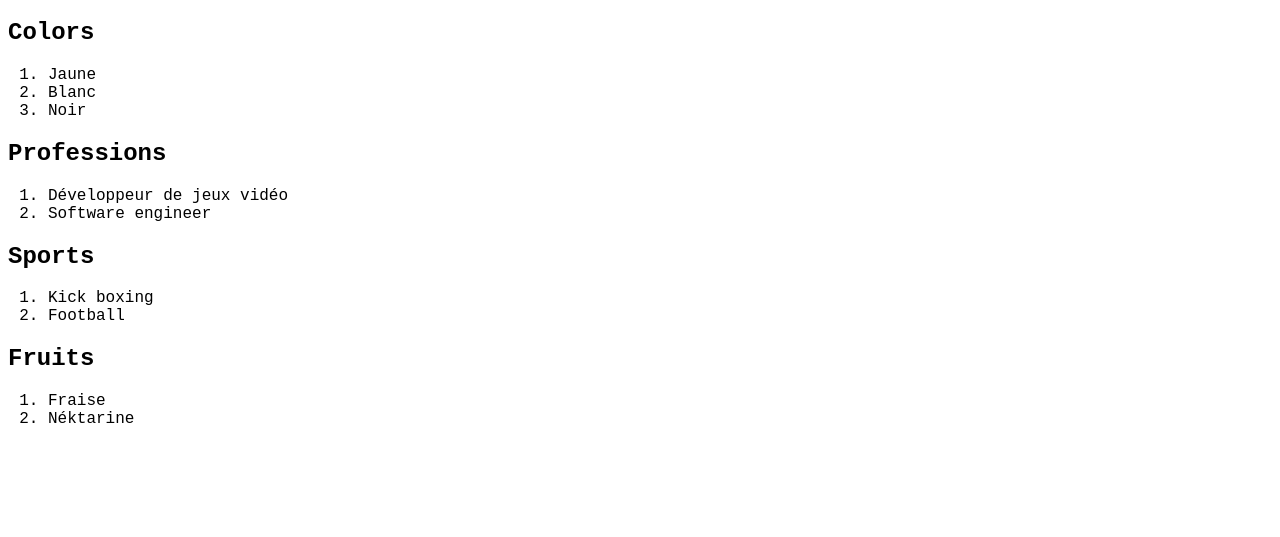
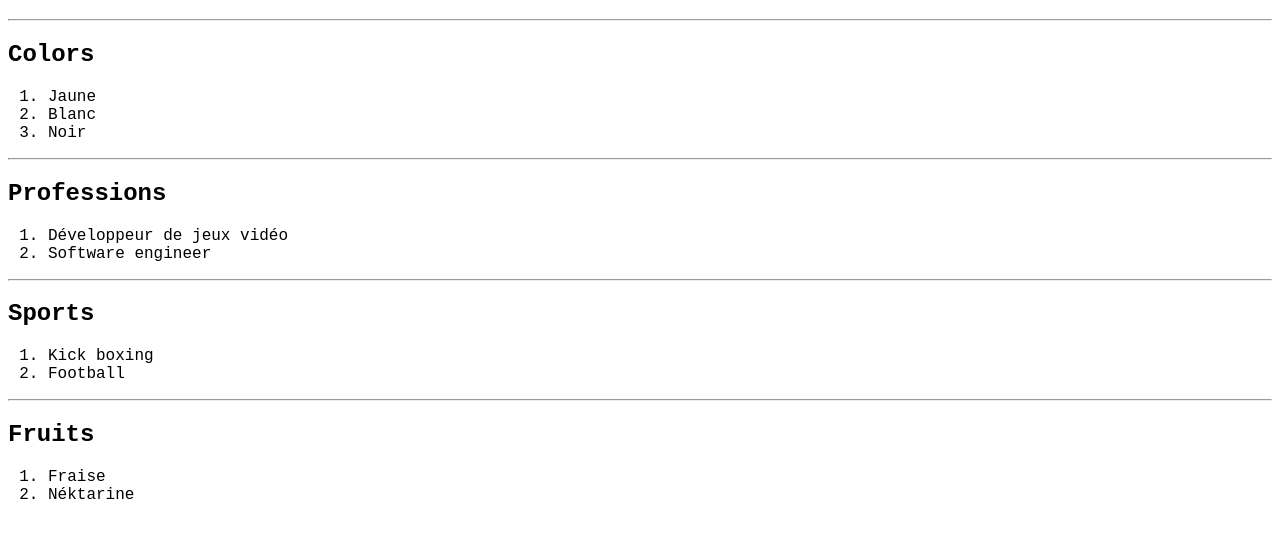
Before and after one commit to yasserfds/html-challenge, a plain HTML site: page files/index.html in a window 1280 px wide. Shown: the part 61-598 px from the top of the page. Drawn offline with Linux system fonts and the light colour scheme.

Commit message:
Update index.html

```diff
--- a/files/index.html
+++ b/files/index.html
@@ -14,22 +14,26 @@
         <div class="loader"></div>
     </div>
     <h1>Mes favoris</h1>
+    <Hr>
     <h2>Colors</h2>
     <ol>
         <li>Jaune</li>
         <li>Blanc</li>
         <li>Noir</li>
     </ol>
+    <Hr>
     <h2>Professions</h2>
     <ol>
         <li>Développeur de jeux vidéo</li>
         <li>Software engineer</li>
     </ol>
+    <Hr>
     <h2>Sports</h2>
     <ol>
         <li>Kick boxing</li>
         <li>Football</li>
     </ol>
+    <Hr>
     <h2>Fruits</h2>
     <ol>
         <li>Fraise</li>
```
